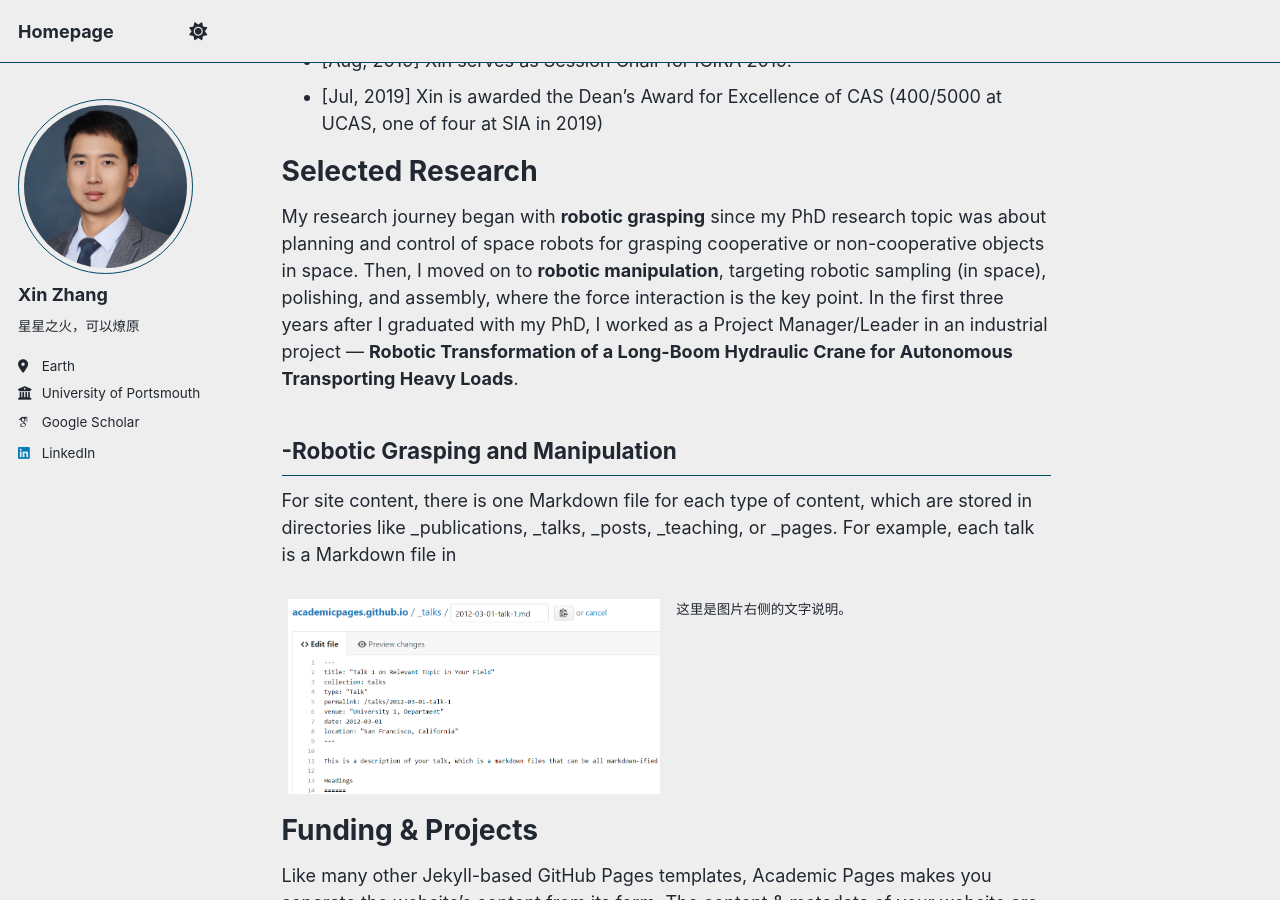
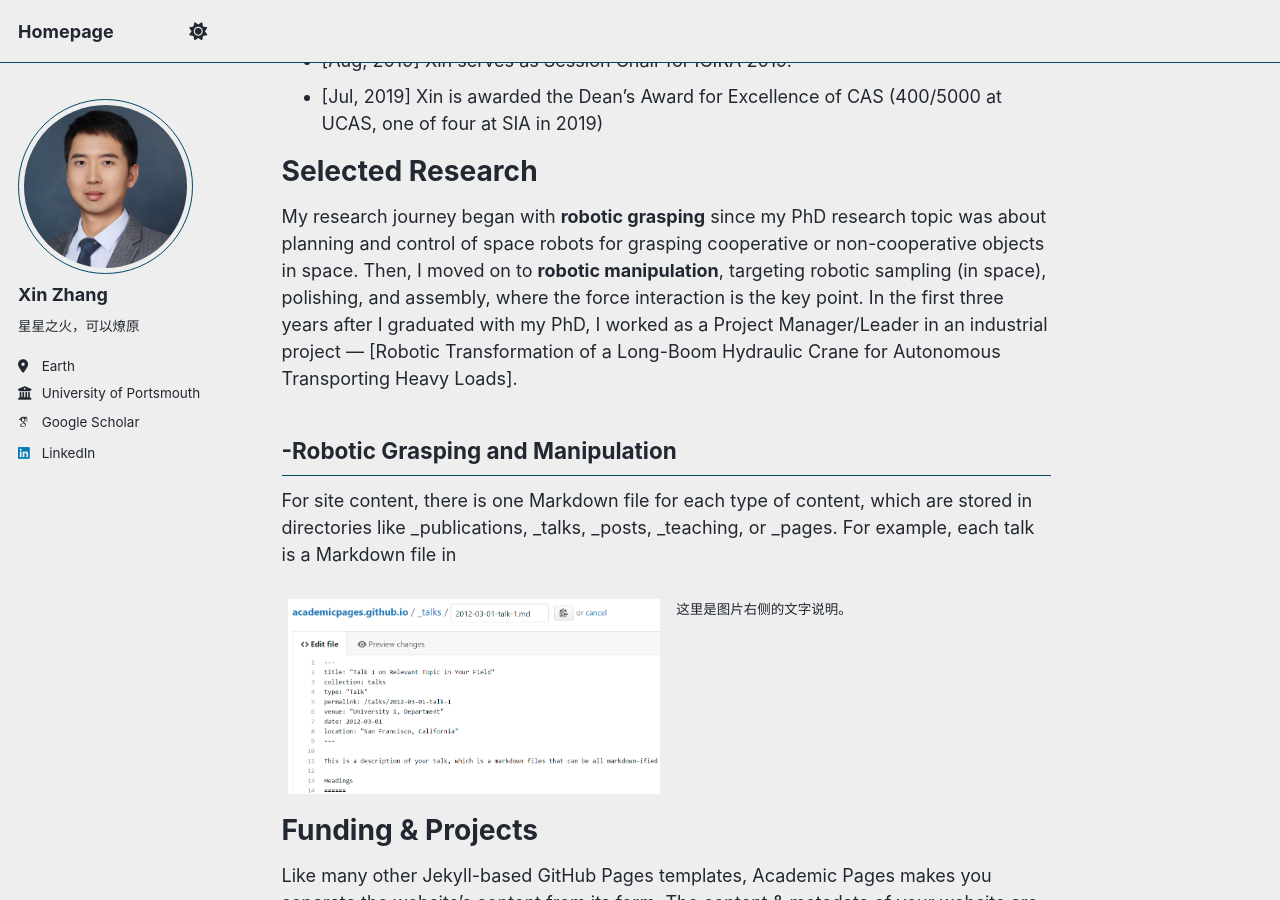
Before and after one commit to Mansion-ZX/Mansion-ZX.github.io, a Jekyll site: the page built from _pages/about.md, in a window 1280 px wide and 900 px high, scrolled down 1053 px. Built offline with Jekyll 4.4.1, drawn with Linux system fonts in a browser that asks for light colours; some web fonts are replaced; a script that is not in the unit is left out.

```diff
--- a/_pages/about.md
+++ b/_pages/about.md
@@ -30,7 +30,7 @@ News
 
 Selected Research
 =====
-My research journey began with **robotic grasping** since my PhD research topic was about planning and control of space robots for grasping cooperative or non-cooperative objects in space. Then, I moved on to **robotic manipulation**, targeting robotic sampling (in space), polishing, and assembly, where the force interaction is the key point. In the first three years after I graduated with my PhD, I worked as a Project Manager/Leader in an industrial project --- **Robotic Transformation of a Long-Boom Hydraulic Crane for Autonomous Transporting Heavy Loads**.
+My research journey began with **robotic grasping** since my PhD research topic was about planning and control of space robots for grasping cooperative or non-cooperative objects in space. Then, I moved on to **robotic manipulation**, targeting robotic sampling (in space), polishing, and assembly, where the force interaction is the key point. In the first three years after I graduated with my PhD, I worked as a Project Manager/Leader in an industrial project --- [Robotic Transformation of a Long-Boom Hydraulic Crane for Autonomous Transporting Heavy Loads].
 
 -Robotic Grasping and Manipulation
 ------
```
